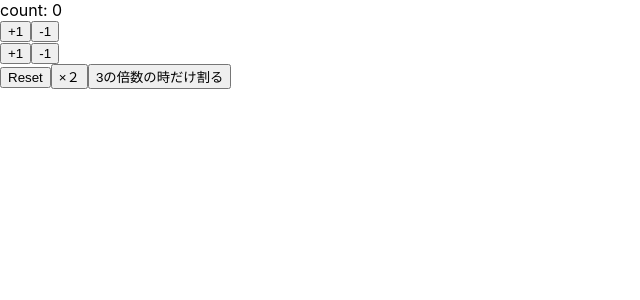
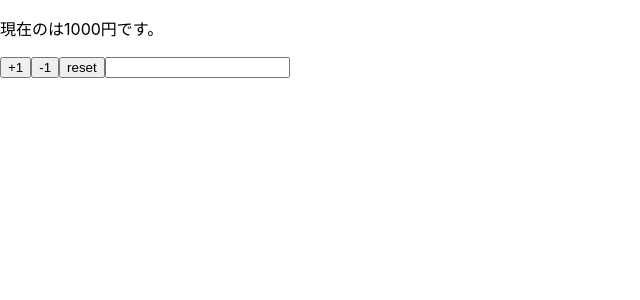
Before and after one commit to yukwrk/react-practice, a React (Create React App) app in the folder react-app/: page / in a window 1280 px wide. Shown: the top 300 px of the page, without its empty margins (0-640 px from the left). Built offline with nearby package versions, Linux system fonts and the light colour scheme.

Commit message:
imprement component using multiple states

```diff
--- a/react-app/src/App.js
+++ b/react-app/src/App.js
@@ -1,44 +1,29 @@
 import React, {useState} from "react";
 
-const App = () => {
-  const [count, setCount] = useState(0)
+const App = props => {
+  const [name, setName] = useState(props.name)
+  const [price, setPrice] = useState(props.price)
 
-  const increment = () => setCount(count + 1)
-  const decrement = () => setCount(count - 1)
-
-  const increment2 = () => setCount(previousCount => previousCount + 1)
-  const decrement2 = () => setCount(previousCount => previousCount - 1)
-
-  const reset = () => setCount(0)
-  const double = () => setCount(count * 2)
-  const divisionCountThree = () => setCount(previousCount => {
-    // if (previousCount % 3 === 0){
-    //   return previousCount / 3
-    // }else{
-    //   return previousCount
-    // }
-    // リファクタリング三項演算子
-    return previousCount % 3 === 0 ? previousCount / 3 : previousCount
-  })
+  const reset = () => {
+    setPrice(props.price)
+    setName(props.name)
+  }
 
   return(
     <>
-      <div>count: {count}</div>
-      <div>
-      <button onClick={increment}>+1</button>
-      <button onClick={decrement}>-1</button>
-      </div>
-      <div>
-      <button onClick={increment2}>+1</button>
-      <button onClick={decrement2}>-1</button>
-      </div>
-      <div>
-      <button onClick={reset}>Reset</button>
-      <button onClick={double}>×２</button>
-      <button onClick={divisionCountThree}>3の倍数の時だけ割る</button>
-      </div>
+    <p>現在の{name}は{price}円です。</p>
+    <button onClick={() => {setPrice(price + 1)}}>+1</button>
+    <button onClick={() => {setPrice(price - 1)}}>-1</button>
+    <button onClick={reset}>reset</button>
+    <input value={name} onChange={(e) => {setName(e.target.value)}}/>
+
     </>
   )
 }
 
+App.defaultProps = {
+  name: '',
+  price: 1000
+}
+
 export default App;
```
